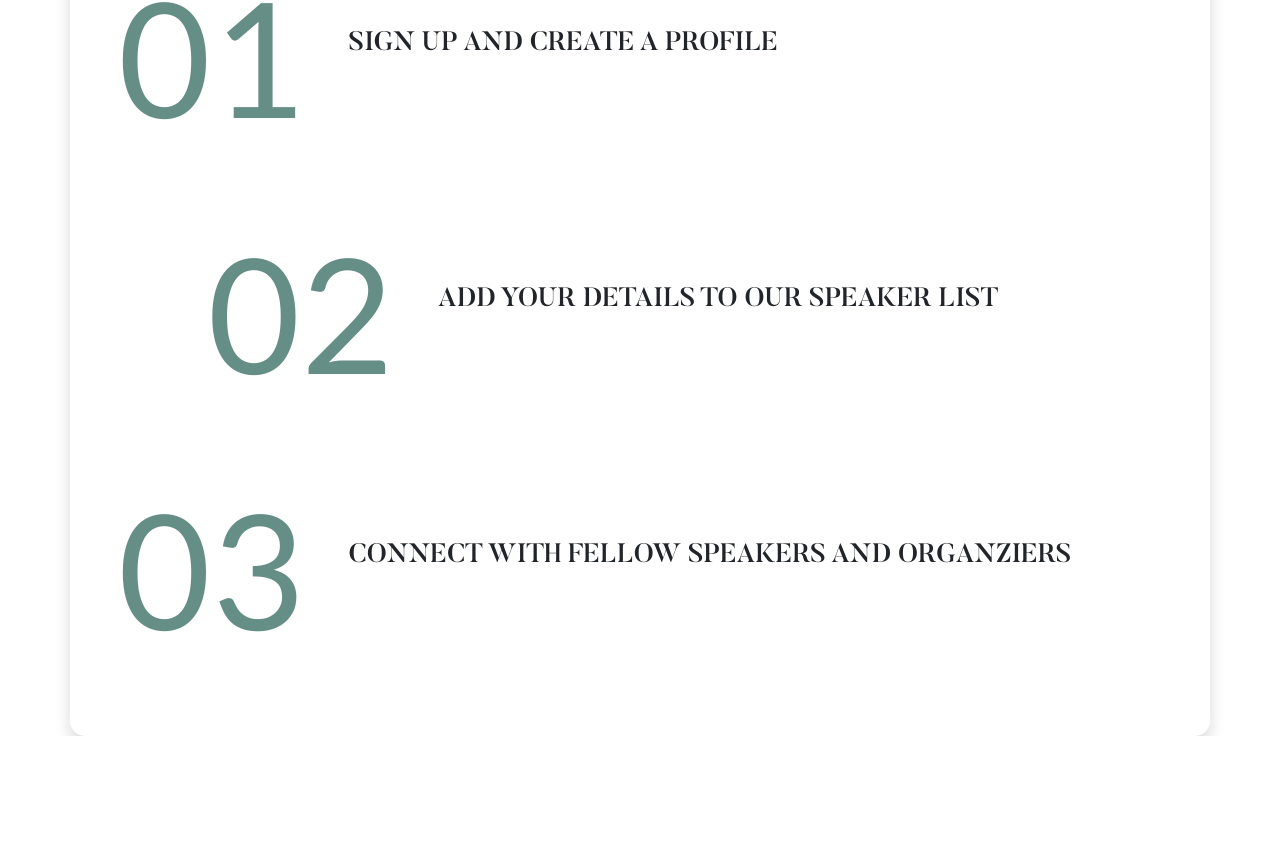
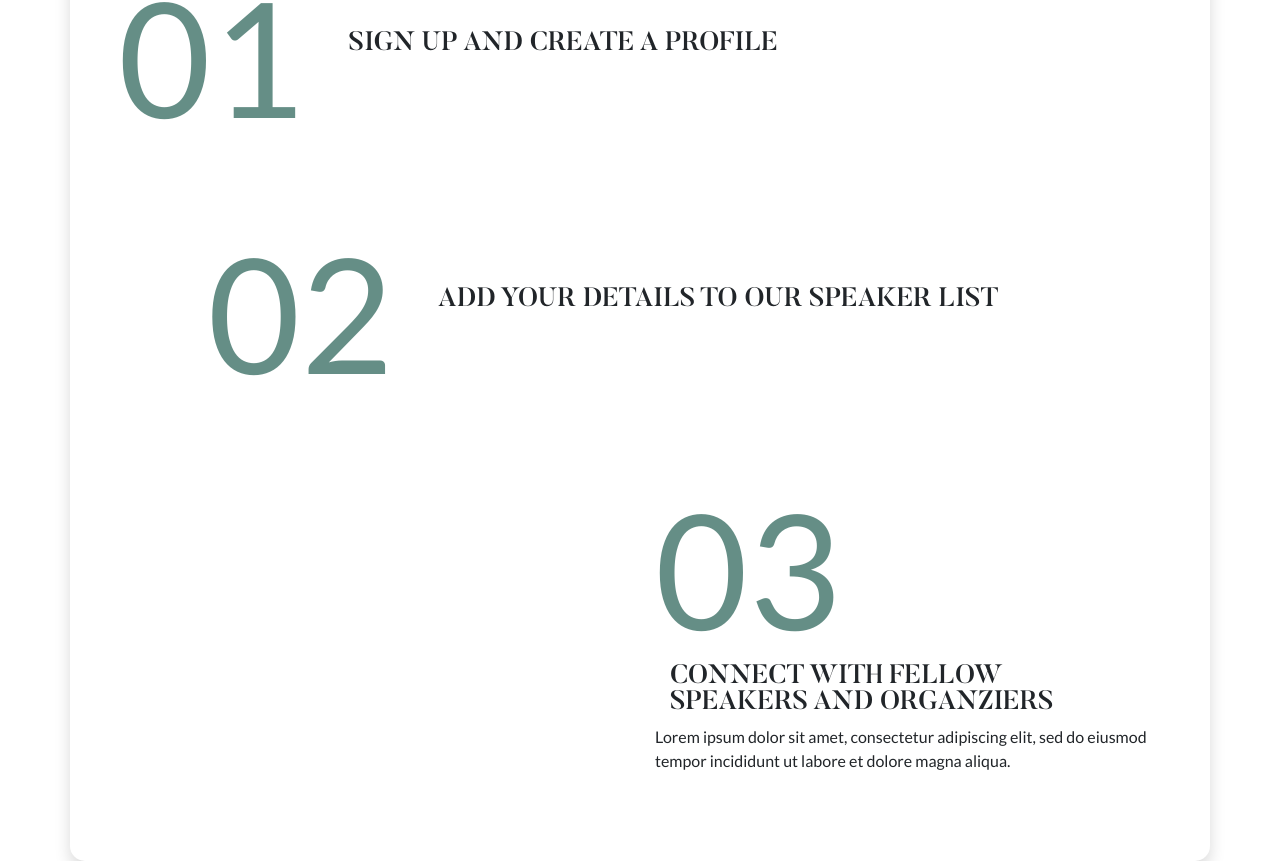
Before and after one commit to evenhand-ottawa/evenhand-frontend, a React (Vite) app: page / in a window 1280 px wide. Shown: the part 877-1738 px from the top of the page. Before the commit the page ends 1613 px from the top, so only its background shows below. Built offline with nearby package versions, Linux system fonts and the light colour scheme.

Commit message:
Small incomplete changes to home

```diff
--- a/src/components/home.jsx
+++ b/src/components/home.jsx
@@ -116,13 +116,16 @@
 						</div>
 
 						<div className="row py-4">
-							<div className="col-auto">
+							<div className="col"></div>
+							<div className="col">
 								<BigNumber>03</BigNumber>
-							</div>
-							<div className="col d-flex align-items-center">
 								<h4 className="col d-flex align-items-center">
 									Connect with fellow speakers and organziers
 								</h4>
+								<p>
+									Lorem ipsum dolor sit amet, consectetur adipiscing elit, sed
+									do eiusmod tempor incididunt ut labore et dolore magna aliqua.
+								</p>
 							</div>
 						</div>
 					</div>
```
